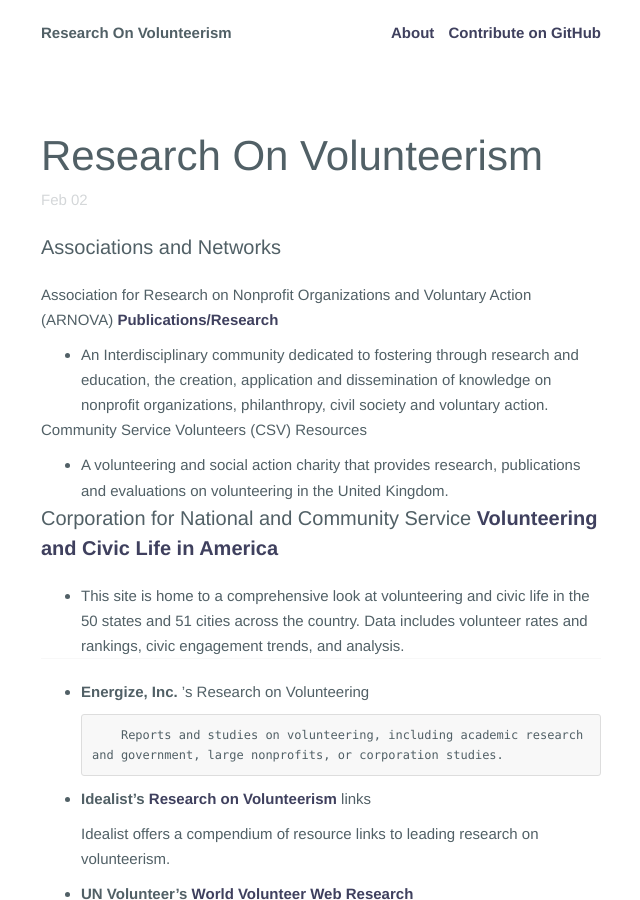
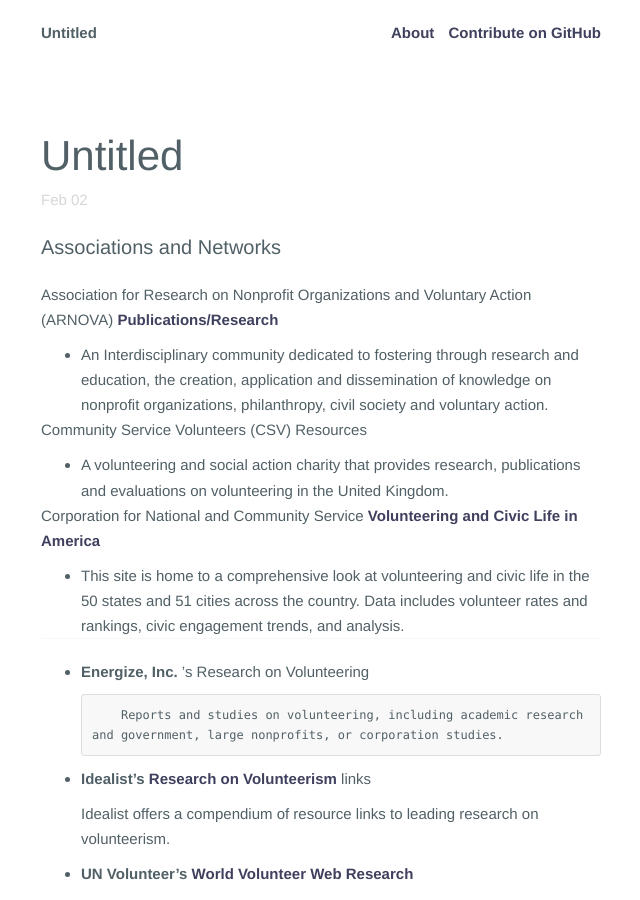
Before and after one commit to PeaceCorps/Volunteerism-Toolkit, a Jekyll site: the page built from _posts/2015-02-02-research-on-volunteerism.md, in a window 1280 px wide and 900 px high. Shown: the whole window, without its empty margins (319-959 px from the left). Built offline with Jekyll 4.4.1, drawn with Linux system fonts in a browser that asks for light colours; Markdown is read by kramdown in place of the engine named in the settings.

Commit message:
Updated 2015-02-02-research-on-volunteerism.md

```diff
--- a/_posts/2015-02-02-research-on-volunteerism.md
+++ b/_posts/2015-02-02-research-on-volunteerism.md
@@ -1,7 +1,8 @@
 ---
+layout: blog
+category: blog
 published: true
-category: blog
-layout: blog
+title: Untitled
 ---
 
 ### Associations and Networks
@@ -14,7 +15,7 @@
 
 - A volunteering and social action charity that provides research, publications and evaluations on volunteering in the United Kingdom.
 
-### Corporation for National and Community Service [Volunteering and Civic Life in America](http://www.volunteeringinamerica.gov/)
+Corporation for National and Community Service [Volunteering and Civic Life in America](http://www.volunteeringinamerica.gov/)
 
 - This site is home to a comprehensive look at volunteering and civic life in the 50 states and 51 cities across the country. Data includes volunteer rates and rankings, civic engagement trends, and analysis.
 
```
